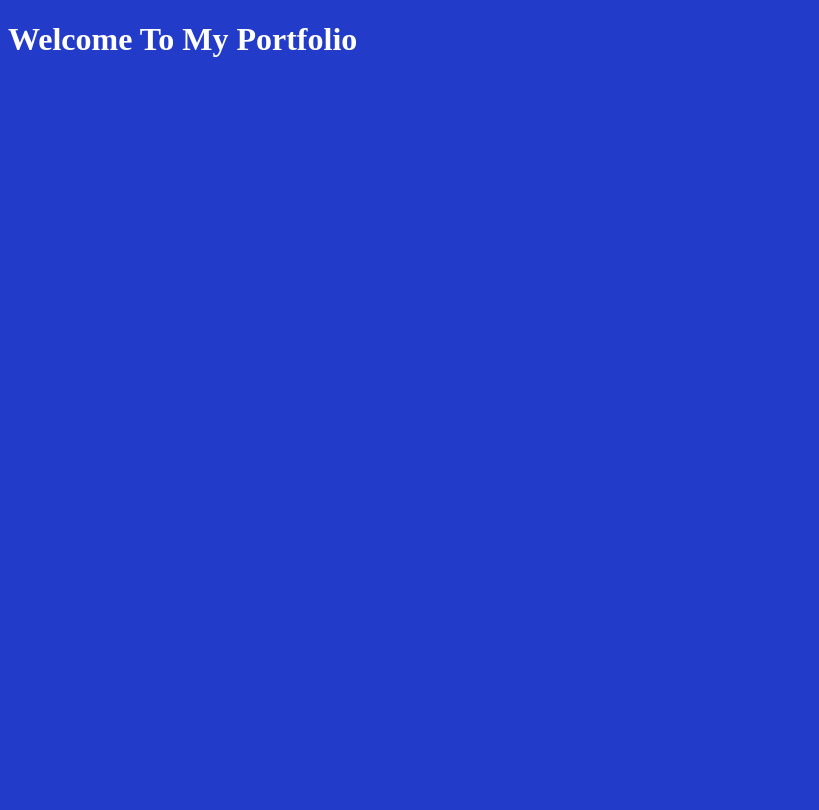
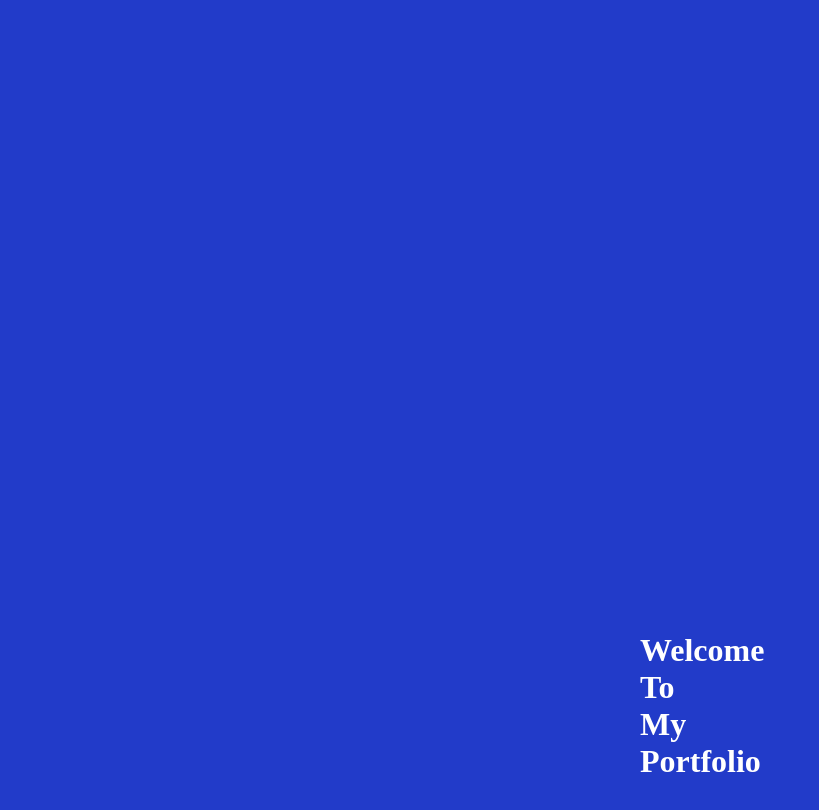
Before and after one commit to rabindra1818/rabindra1818.github.io, a plain HTML site: page index.html in a window 1280 px wide. Shown: the top 810 px of the page, without its empty margins (0-819 px from the left). Drawn offline with Linux system fonts and the light colour scheme.

Commit message:
Update index.html

```diff
--- a/index.html
+++ b/index.html
@@ -13,6 +13,6 @@
     </style>
 </head>
 <body>
-  <h1 style="color:white;">Welcome To My Portfolio</h1>
+  <h1 style="color:white; margin:50%;">Welcome To My Portfolio</h1>
 </body>
 </html>
```
